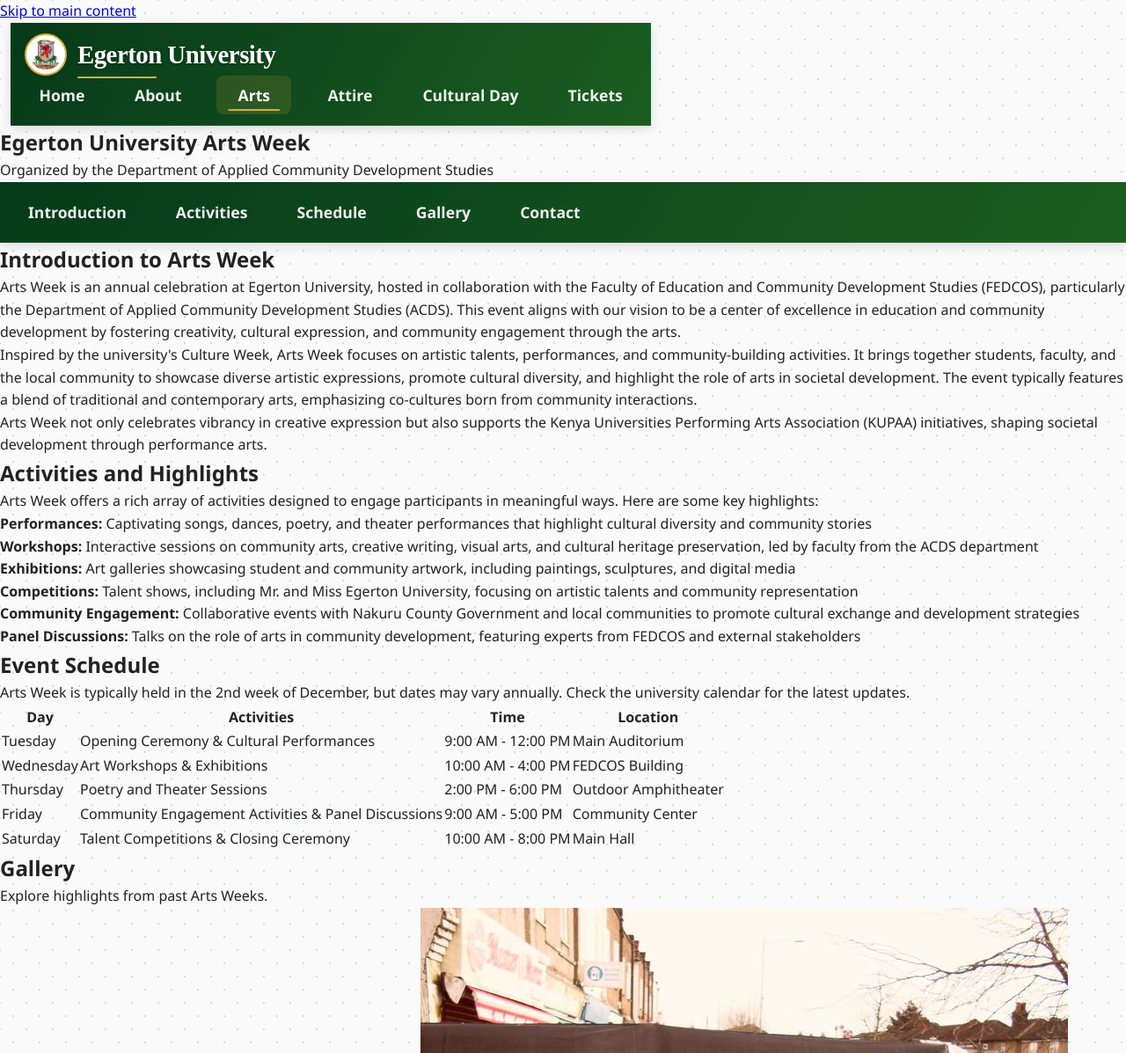
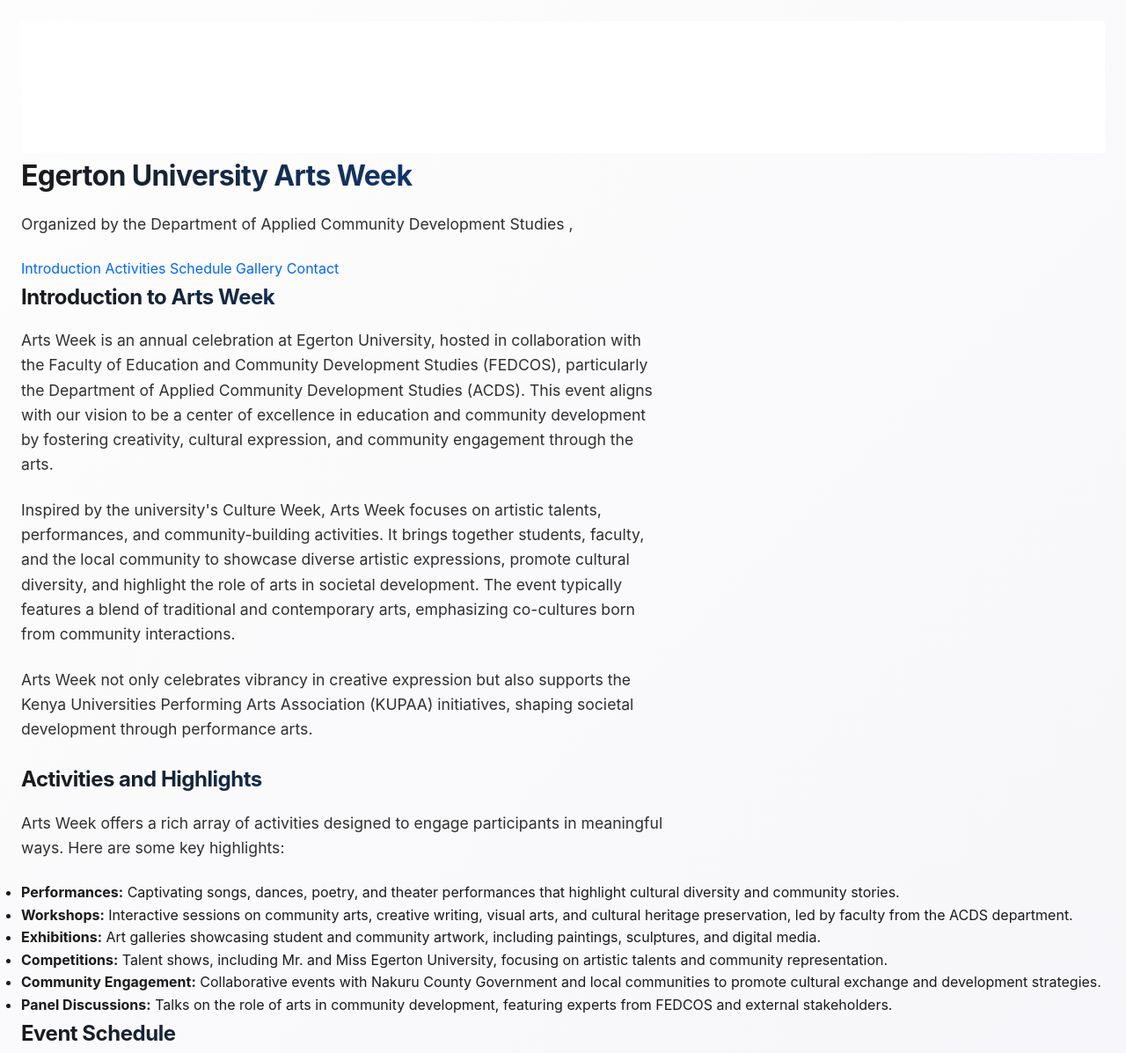
Before and after one commit to dabasil101/culture-and-arts-, a website: page art.html in a window 1280 px wide. Shown: the top 1197 px of the page at 88% size. Drawn offline with Linux system fonts and the light colour scheme.

Commit message:
year 2025

```diff
--- a/art.html
+++ b/art.html
@@ -1,100 +1,168 @@
-<!-- art.html - Modern, accessible version -->
 <!DOCTYPE html>
+
 <html lang="en">
 <head>
-  <meta charset="UTF-8">
-  <meta name="viewport" content="width=device-width, initial-scale=1.0">
-  <meta name="description" content="Egerton University Arts Week - celebrating creativity and cultural expression">
-  <title>Arts Week - Egerton University</title>
-  <link rel="stylesheet" href="style.css">
-  <link rel="stylesheet" href="navAndFooter.css">
+		<meta  charset="UTF-8">
+		<meta name="viewport" content="width=device-width , initial-scale=1.0">
+		<link rel="stylesheet" href="style.css"/>
+		<title>Arts Page</title>
+
+    <style>
+      *,
+*::before,
+*::after {
+  box-sizing: border-box;
+  margin: 0;
+  padding: 0;
+}
+
+body {
+  background: #fdfdfd;
+  color: #1a1a1a;
+  font-family: -apple-system, BlinkMacSystemFont, "Segoe UI", Roboto, sans-serif;
+  line-height: 1.6;
+  padding: 1.5rem;
+  min-height: 100vh;
+  background: linear-gradient(135deg, #fdfdfd 0%, #f4f4f9 100%);
+}
+
+h1, h2, h3 {
+  font-weight: 700;
+  letter-spacing: -0.02em;
+  margin-bottom: 1rem;
+  background: linear-gradient(90deg, #1a1a1a, #0066ff);
+  -webkit-background-clip: text;
+  -webkit-text-fill-color: transparent;
+  background-clip: text;
+}
+
+p {
+  max-width: 66ch;
+  margin-bottom: 1.5rem;
+  font-size: 1.1rem;
+  opacity: 0.9;
+}
+
+a {
+  color: #0066ff;
+  text-decoration: none;
+  position: relative;
+  transition: 0.32s cubic-bezier(0.4, 0, 0.2, 1);
+}
+
+a::after {
+  content: '';
+  position: absolute;
+  width: 0;
+  height: 2px;
+  bottom: -4px;
+  left: 0;
+  background: #0066ff;
+  transition: 0.32s cubic-bezier(0.4, 0, 0.2, 1);
+}
+
+a:hover::after {
+  width: 100%;
+}
+
+.card {
+  background: white;
+  padding: 2rem;
+  border-radius: 16px;
+  box-shadow: 0 8px 32px rgba(0, 0, 0, 0.06);
+  transition: 0.32s cubic-bezier(0.4, 0, 0.2, 1);
+  backdrop-filter: blur(10px);
+  border: 1px solid rgba(255, 255, 255, 0.8);
+}
+
+.card:hover {
+  transform: translateY(-8px);
+  box-shadow: 0 20px 40px rgba(0, 0, 0, 0.1);
+}
+
+button, .btn {
+  background: #0066ff;
+  color: white;
+  border: none;
+  padding: 0.9rem 2rem;
+  border-radius: 999px;
+  font-weight: 600;
+  cursor: pointer;
+  transition: 0.32s cubic-bezier(0.4, 0, 0.2, 1);
+  box-shadow: 0 4px 16px rgba(0, 102, 255, 0.3);
+}
+
+button:hover, .btn:hover {
+  transform: translateY(-2px);
+  box-shadow: 0 8px 24px rgba(0, 102, 255, 0.4);
+}
+
+.float {
+  animation: float 6s ease-in-out infinite;
+}
+
+@keyframes float {
+  0%, 100% { transform: translateY(0); }
+  50% { transform: translateY(-20px); }
+}
+
+.cards {
+  display: grid;
+  place-items: center;
+  grid-template-columns: repeat(auto-fit, minmax(min(340px, 100%), 1fr));
+  gap: 2rem;
+  padding: 3rem 1rem;
+}
+    </style>
 </head>
 <body>
-  <a href="#main-content" class="skip-to-content">Skip to main content</a>
 
-  <header class="nav-container">
-    <div class="container">
-      <nav aria-label="Main navigation">
-        <div class="logo-section">
-          <img src="logo.png" alt="Egerton University Logo" width="40" height="40">
-          <span class="uni-name">Egerton University</span>
-        </div>
-        <div class="nav-links">
-          <a href="index.html">Home</a>
-          <a href="aboutus.html">About</a>
-          <a href="art.html" aria-current="page">Arts</a>
-          <a href="attire.html">Attire</a>
-          <a href="cultural-day.html">Cultural Day</a>
-          <a href="tickets.html">Tickets</a>
-        </div>
-      </nav>
-    </div>
+    <iframe id="nav-frame" src="nav.html"></iframe>
+
+    <header>
+        <h1> Egerton University Arts Week </h1>
+        <p>Organized by the Department of Applied Community Development Studies ,</p>
     </header>
 
-  <main id="main-content">
-    <section class="hero section--light">
-      <div class="container">
-        <header>
-          <h1>Egerton University Arts Week</h1>
-          <p>Organized by the Department of Applied Community Development Studies</p>
-        </header>
-      </div>
-    </section>
-
-    <nav class="section section--light" aria-label="Page navigation">
-      <div class="container">
-        <ul class="nav-links">
-          <li><a href="#introduction">Introduction</a></li>
-          <li><a href="#activities">Activities</a></li>
-          <li><a href="#schedule">Schedule</a></li>
-          <li><a href="#gallery">Gallery</a></li>
-          <li><a href="#contact">Contact</a></li>
-        </ul>
-      </div>
+    <nav>
+        <a href="#introduction">Introduction</a>
+        <a href="#activities">Activities</a>
+        <a href="#schedule">Schedule</a>
+        <a href="#gallery">Gallery</a>
+        <a href="#contact">Contact</a>
     </nav>
 
-    <section id="introduction" class="section">
     <div class="container">
-        <article class="card">
+        <section id="introduction">
             <h2>Introduction to Arts Week</h2>
             <p>Arts Week is an annual celebration at Egerton University, hosted in collaboration with the Faculty of Education and Community Development Studies (FEDCOS), particularly the Department of Applied Community Development Studies (ACDS). This event aligns with our vision to be a center of excellence in education and community development by fostering creativity, cultural expression, and community engagement through the arts.</p>
             <p>Inspired by the university's Culture Week, Arts Week focuses on artistic talents, performances, and community-building activities. It brings together students, faculty, and the local community to showcase diverse artistic expressions, promote cultural diversity, and highlight the role of arts in societal development. The event typically features a blend of traditional and contemporary arts, emphasizing co-cultures born from community interactions.</p>
             <p>Arts Week not only celebrates vibrancy in creative expression but also supports the Kenya Universities Performing Arts Association (KUPAA) initiatives, shaping societal development through performance arts.</p>
-        </article>
-      </div>
         </section>
 
-    <section id="activities" class="section">
-      <div class="container">
-        <article class="card">
+        <section id="activities">
             <h2>Activities and Highlights</h2>
             <p>Arts Week offers a rich array of activities designed to engage participants in meaningful ways. Here are some key highlights:</p>
-          <ul>
-            <li><strong>Performances:</strong> Captivating songs, dances, poetry, and theater performances that highlight cultural diversity and community stories</li>
-            <li><strong>Workshops:</strong> Interactive sessions on community arts, creative writing, visual arts, and cultural heritage preservation, led by faculty from the ACDS department</li>
-            <li><strong>Exhibitions:</strong> Art galleries showcasing student and community artwork, including paintings, sculptures, and digital media</li>
-            <li><strong>Competitions:</strong> Talent shows, including Mr. and Miss Egerton University, focusing on artistic talents and community representation</li>
-            <li><strong>Community Engagement:</strong> Collaborative events with Nakuru County Government and local communities to promote cultural exchange and development strategies</li>
-            <li><strong>Panel Discussions:</strong> Talks on the role of arts in community development, featuring experts from FEDCOS and external stakeholders</li>
+            <ul class="activity-list">
+                <li><strong>Performances:</strong> Captivating songs, dances, poetry, and theater performances that highlight cultural diversity and community stories.</li>
+                <li><strong>Workshops:</strong> Interactive sessions on community arts, creative writing, visual arts, and cultural heritage preservation, led by faculty from the ACDS department.</li>
+                <li><strong>Exhibitions:</strong> Art galleries showcasing student and community artwork, including paintings, sculptures, and digital media.</li>
+                <li><strong>Competitions:</strong> Talent shows, including Mr. and Miss Egerton University, focusing on artistic talents and community representation.</li>
+                <li><strong>Community Engagement:</strong> Collaborative events with Nakuru County Government and local communities to promote cultural exchange and development strategies.</li>
+                <li><strong>Panel Discussions:</strong> Talks on the role of arts in community development, featuring experts from FEDCOS and external stakeholders.</li>
             </ul>
-        </article>
-      </div>
         </section>
 
-    <section id="schedule" class="section">
-      <div class="container">
-        <article class="card">
+        <section id="schedule">
             <h2>Event Schedule</h2>
-          <p>Arts Week is typically held in the 2nd week of December, but dates may vary annually. Check the university calendar for the latest updates.</p>
-
-          <div class="table-container">
-            <table aria-label="Arts Week Schedule">
+            <p>Arts Week is typically held in the 2nd week of December, but dates vary annually.   Check the university calendar for the latest updates.</p>
+            <table class="schedule-table">
                 <thead>
                     <tr>
-                  <th scope="col">Day</th>
-                  <th scope="col">Activities</th>
-                  <th scope="col">Time</th>
-                  <th scope="col">Location</th>
+                        <th>Day</th>
+                        <th>Activities</th>
+                        <th>Time</th>
+                        <th>Location</th>
                     </tr>
                 </thead>
                 <tbody>
@@ -130,65 +198,28 @@
                     </tr>
                 </tbody>
             </table>
-          </div>
-        </article>
+        </section>
+
+        <section id="gallery">
+            <h2>Gallery</h2>
+            <p>Explore highlights from past Arts Weeks. </p>
+            <div class="gallery">
+                <img src="/Happy Holi Festival Images!.jpeg"alt="Cultural Dance" width="300px" height="150px">
+                <img src="/about5.jpeg" alt="Art Exhibition" width="300px" height="150px">
+                <!-- <img src="/" alt="Talent Show"> -->
             </div>
         </section>
 
-    <section id="gallery" class="section">
-      <div class="container">
-        <article class="card">
-          <h2>Gallery</h2>
-          <p>Explore highlights from past Arts Weeks.</p>
-          <div class="gallery">
-            <img src="Happy Holi Festival Images!.jpeg" alt="Students performing traditional dance at Arts Week">
-            <img src="about5.jpeg" alt="Art exhibition showcasing student artwork">
-          </div>
-        </article>
-      </div>
-    </section>
-
-    <section id="contact" class="section">
-      <div class="container">
-        <article class="card">
+        <section id="contact">
             <h2>Contact Us</h2>
             <p>For more information about Arts Week or to get involved, contact the Department of Applied Community Development Studies:</p>
-          <p><strong>Email:</strong> <a href="mailto:acds@egerton.ac.ke">acds@egerton.ac.ke</a><br>
-          <strong>Phone:</strong> +254-123-456789<br>
-          <strong>Website:</strong> <a href="https://acds.egerton.ac.ke" target="_blank">acds.egerton.ac.ke</a></p>
-        </article>
+            <p>Email: acds@egerton.ac.ke<br>
+            Phone: +254-123-456789<br>
+            Website: <a href="https://acds.egerton.ac.ke"/>acds.egerton.ac.ke</a></p>
+        </section>
     </div>
-    </section>
-  </main>
 
-  <footer class="footer">
-    <div class="container">
-      <div class="footer-container">
-        <div class="footer-left">
-          <img src="logo.png" alt="Egerton University Logo" width="50" height="50">
-          <div class="footer-info">
-            <h3>Egerton University</h3>
-            <p>Njoro, Nakuru County, Kenya</p>
-          </div>
-        </div>
-        <div class="footer-links">
-          <div class="footer-icons">
-            <a href="#" aria-label="Instagram">
-              <img src="https://cdn.simpleicons.org/instagram" alt="Instagram" width="24" height="24">
-            </a>
-            <a href="#" aria-label="WhatsApp">
-              <img src="https://cdn.simpleicons.org/whatsapp" alt="WhatsApp" width="24" height="24">
-            </a>
-            <a href="#" aria-label="Telegram">
-              <img src="https://cdn.simpleicons.org/telegram" alt="Telegram" width="24" height="24">
-            </a>
-          </div>
-        </div>
-      </div>
-      <div class="footer-bottom">
-        <p>&copy; 2025 Egerton University — All rights reserved.</p>
-      </div>
-    </div>
-  </footer>
+  <iframe id="footer-frame" src="footer.html" ></iframe>
+
 </body>
 </html>
```
Lines whose indentation alone changed are shown as unchanged.
